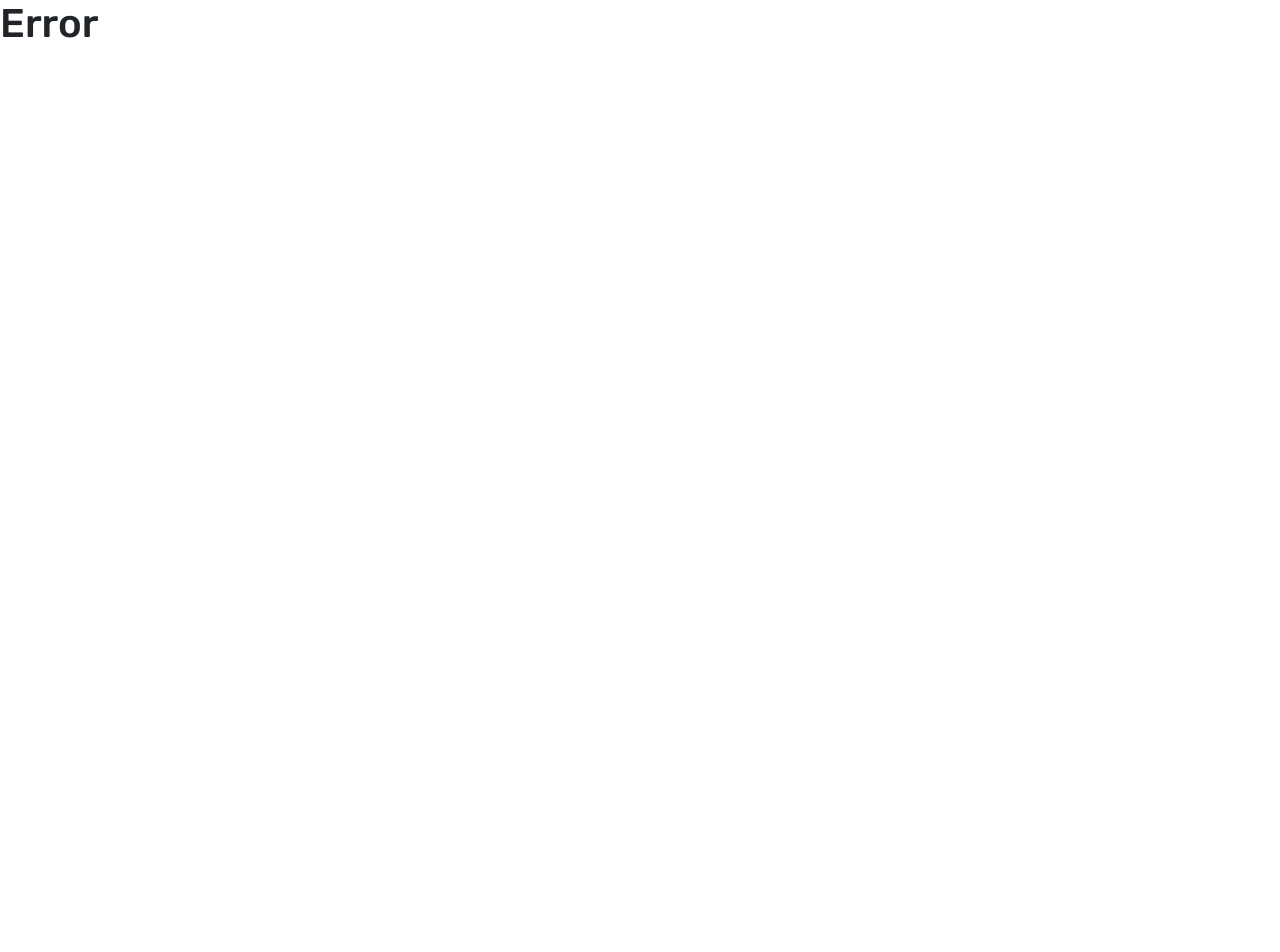
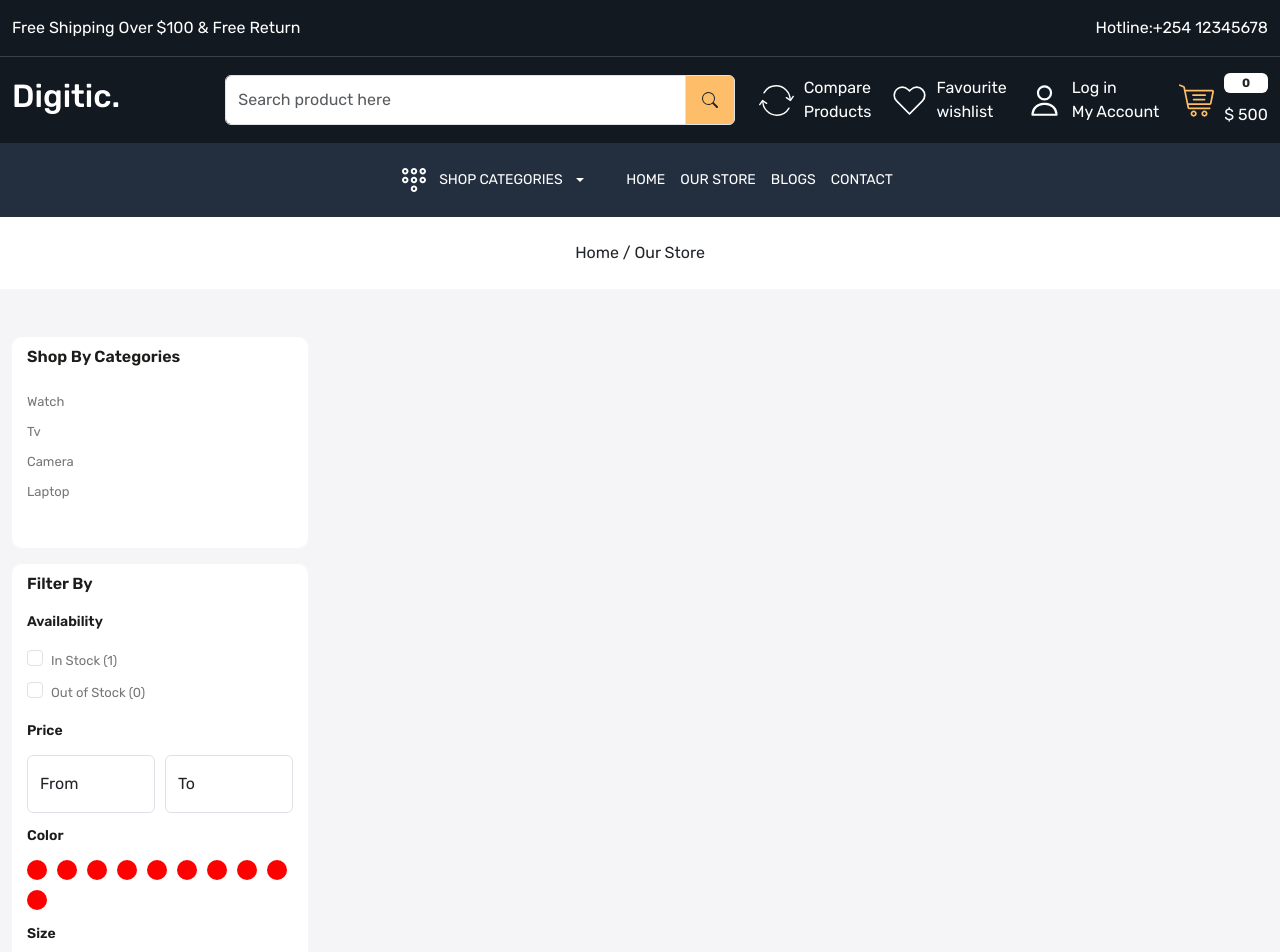
Before and after one commit to James-Njeru/e-commerce, a React (Vite) app: page /store in a window 1280 px wide. Before the commit this address had no page. Shown: the top 952 px of the page. Before the commit the page ends 800 px from the top, so only its background shows below. Built offline with nearby package versions, Linux system fonts and the light colour scheme.

Commit message:
our store

```diff
--- a/src/App.css
+++ b/src/App.css
@@ -374,3 +374,58 @@
   font-weight: 100;
   color: white;
 }
+
+/*Our store*/
+.filter-card {
+  background-color: white;
+  border-radius: 10px;
+  padding: 10px 15px 25px;
+}
+
+.filter-title {
+  font-size: 16px;
+  line-height: 20px;
+  font-weight: 600;
+  color: var(--color-1c1c1b);
+  margin-bottom: 20px;
+}
+
+.filter-card ul,
+.filter-card .form-check-label {
+  list-style-type: none;
+  font-size: 13px;
+  line-height: 30px;
+  color: var(--color-777777);
+  cursor: pointer;
+}
+
+.filter-card .form-check-input:focus {
+  box-shadow: none;
+  border-color: inherit;
+}
+
+.filter-card .form-check-input:checked {
+  background-color: var(--color-febd69);
+}
+
+.sub-title {
+  font-size: 14px;
+  font-weight: 600;
+  color: var(--color-1c1c1b);
+  margin-bottom: 15px;
+  margin-top: 15px;
+}
+
+.colors {
+  list-style-type: none;
+  display: flex;
+  flex-wrap: wrap;
+  gap: 10px;
+}
+
+.colors li {
+  width: 20px;
+  height: 20px;
+  background-color: red;
+  border-radius: 50%;
+}
--- /dev/null
+++ b/src/components/BreadCrumb.jsx
@@ -0,0 +1,25 @@
+import React from "react";
+import { Link } from "react-router-dom";
+
+function BreadCrumb(props) {
+  const { title } = props;
+
+  return (
+    <div className="breadcrumb mb-0 py-4">
+      <div className="container-xxl">
+        <div className="row">
+          <div className="col-12">
+            <p className="text-center mb-0">
+              <Link to="/" className="text-dark">
+                Home{" "}
+              </Link>{" "}
+              / {title}
+            </p>
+          </div>
+        </div>
+      </div>
+    </div>
+  );
+}
+
+export default BreadCrumb;
--- a/src/components/Header.jsx
+++ b/src/components/Header.jsx
@@ -126,7 +126,7 @@
               <div className="menu-links">
                 <div className="d-flex align-items-center gap-15">
                   <NavLink to="/">Home</NavLink>
-                  <NavLink to="/">Our Store</NavLink>
+                  <NavLink to="/store">Our Store</NavLink>
                   <NavLink to="/">Blogs</NavLink>
                   <NavLink to="/contact">Contact</NavLink>
                 </div>
--- a/src/main.jsx
+++ b/src/main.jsx
@@ -5,6 +5,7 @@
 import Home from "./pages/Home.jsx";
 import About from "./pages/About.jsx";
 import Contact from "./pages/Contact.jsx";
+import OurStore from "./pages/OurStore.jsx";
 
 const router = createBrowserRouter([
   {
@@ -24,6 +25,10 @@
         path: "/contact",
         element: <Contact />,
       },
+      {
+        path: "/store",
+        element: <OurStore />,
+      },
     ],
   },
 ]);
--- a/src/pages/Home.jsx
+++ b/src/pages/Home.jsx
@@ -310,6 +310,7 @@
             <SpecialProduct />
             <SpecialProduct />
             <SpecialProduct />
+            <SpecialProduct />
           </div>
         </div>
       </section>
--- /dev/null
+++ b/src/pages/OurStore.jsx
@@ -0,0 +1,130 @@
+import React from "react";
+import BreadCrumb from "../components/BreadCrumb";
+
+function OurStore() {
+  return (
+    <>
+      <BreadCrumb title="Our Store" />
+      <div className="store-wrapper home-wrapper-2 py-5">
+        <div className="container-xxl">
+          <div className="row">
+            <div className="col-3">
+              <div className="filter-card mb-3">
+                <h3 className="filter-title">Shop By Categories</h3>
+                <div>
+                  <ul className="ps-0">
+                    <li>Watch</li>
+                    <li>Tv</li>
+                    <li>Camera</li>
+                    <li>Laptop</li>
+                  </ul>
+                </div>
+              </div>
+              <div className="filter-card mb-3">
+                <h3 className="filter-title">Filter By</h3>
+                <div>
+                  <h5 className="sub-title">Availability</h5>
+                  <div>
+                    <div className="form-check">
+                      <input
+                        type="checkbox"
+                        className="form-check-input"
+                        value=""
+                        id=""
+                      />
+                      <label className="form-check-label">In Stock (1)</label>
+                    </div>
+                    <div className="form-check">
+                      <input
+                        type="checkbox"
+                        className="form-check-input"
+                        value=""
+                        id=""
+                      />
+                      <label className="form-check-label">
+                        Out of Stock (0)
+                      </label>
+                    </div>
+                  </div>
+                  <h5 className="sub-title">Price</h5>
+                  <div className="d-flex align-items-center gap-10">
+                    <div class="form-floating">
+                      <input
+                        type="email"
+                        className="form-control"
+                        id="floatingInput"
+                        placeholder="0"
+                      />
+                      <label htmlFor="floatingInput">From</label>
+                    </div>
+                    <div class="form-floating">
+                      <input
+                        type="email"
+                        className="form-control"
+                        id="floatingInput"
+                        placeholder="0"
+                      />
+                      <label htmlFor="floatingInput">To</label>
+                    </div>
+                  </div>
+                  <h5 className="sub-title">Color</h5>
+                  <div>
+                    <ul className="colors ps-0">
+                      <li></li>
+                      <li></li>
+                      <li></li>
+                      <li></li>
+                      <li></li>
+                      <li></li>
+                      <li></li>
+                      <li></li>
+                      <li></li>
+                      <li></li>
+                    </ul>
+                  </div>
+                  <h5 className="sub-title">Size</h5>
+                  <div>
+                    <div className="form-check">
+                      <input
+                        type="checkbox"
+                        className="form-check-input"
+                        value=""
+                        id="color-1"
+                      />
+                      <label className="form-check-label">S (2)</label>
+                    </div>
+                    <div className="form-check">
+                      <input
+                        type="checkbox"
+                        className="form-check-input"
+                        value=""
+                        id="color-2"
+                      />
+                      <label className="form-check-label">M (2)</label>
+                    </div>
+                  </div>
+                </div>
+              </div>
+              <div className="filter-card mb-3">
+                <h3 className="filter-title">Product Tags</h3>
+                <div>
+                  <div className="product-tags d-flex flex-wrap align-items-center gap-10">
+                    <span className="badge bg-secondary rounded-3 py-2 px-3">
+                      Headphone
+                    </span>
+                  </div>
+                </div>
+              </div>
+              <div className="filter-card mb-3">
+                <h3 className="filter-title">Random Product</h3>
+              </div>
+            </div>
+            <div className="col-9"></div>
+          </div>
+        </div>
+      </div>
+    </>
+  );
+}
+
+export default OurStore;
```
Also changed, not shown: 1 other file (tests, documents, lock files or other folders).
